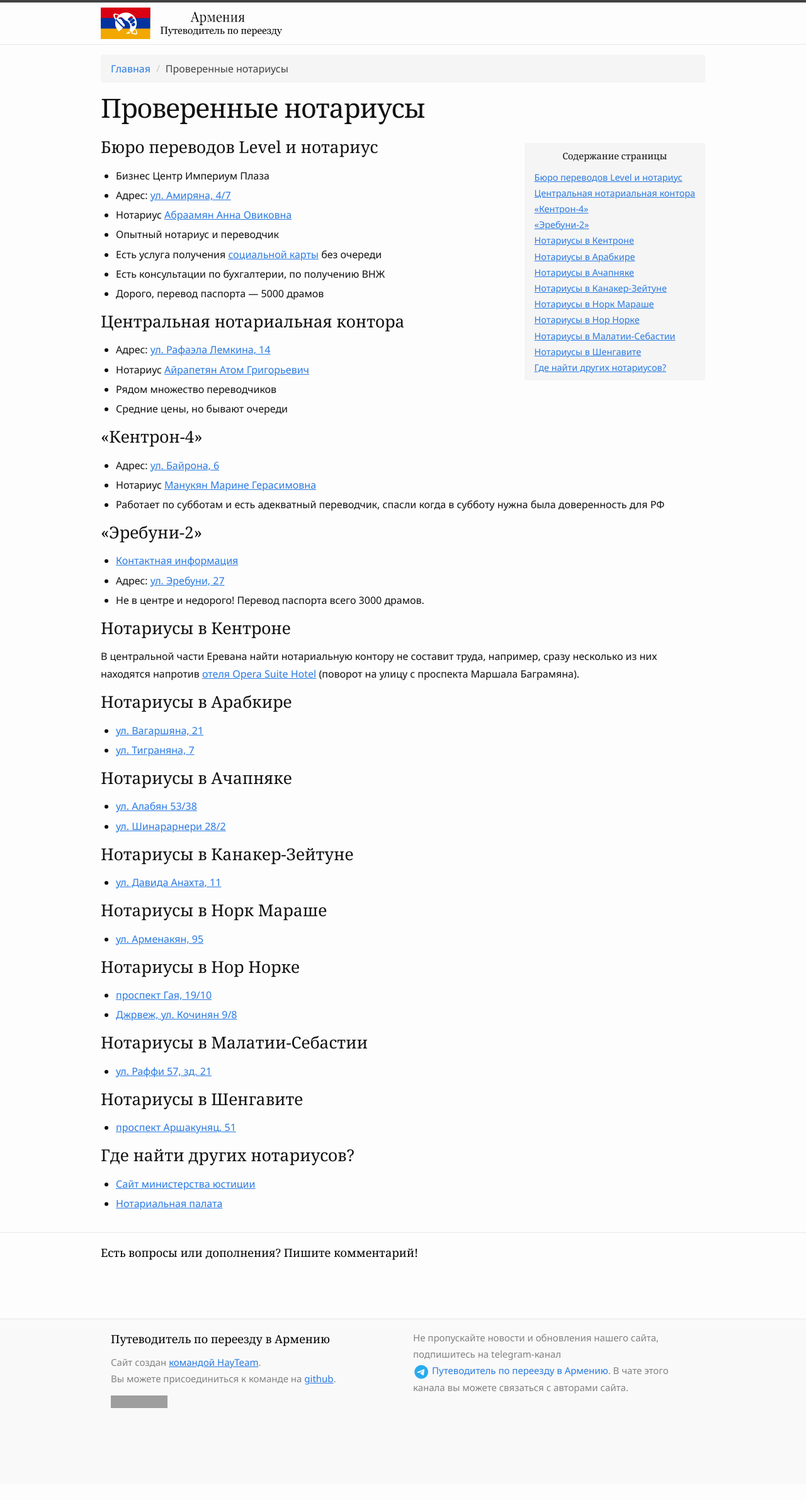
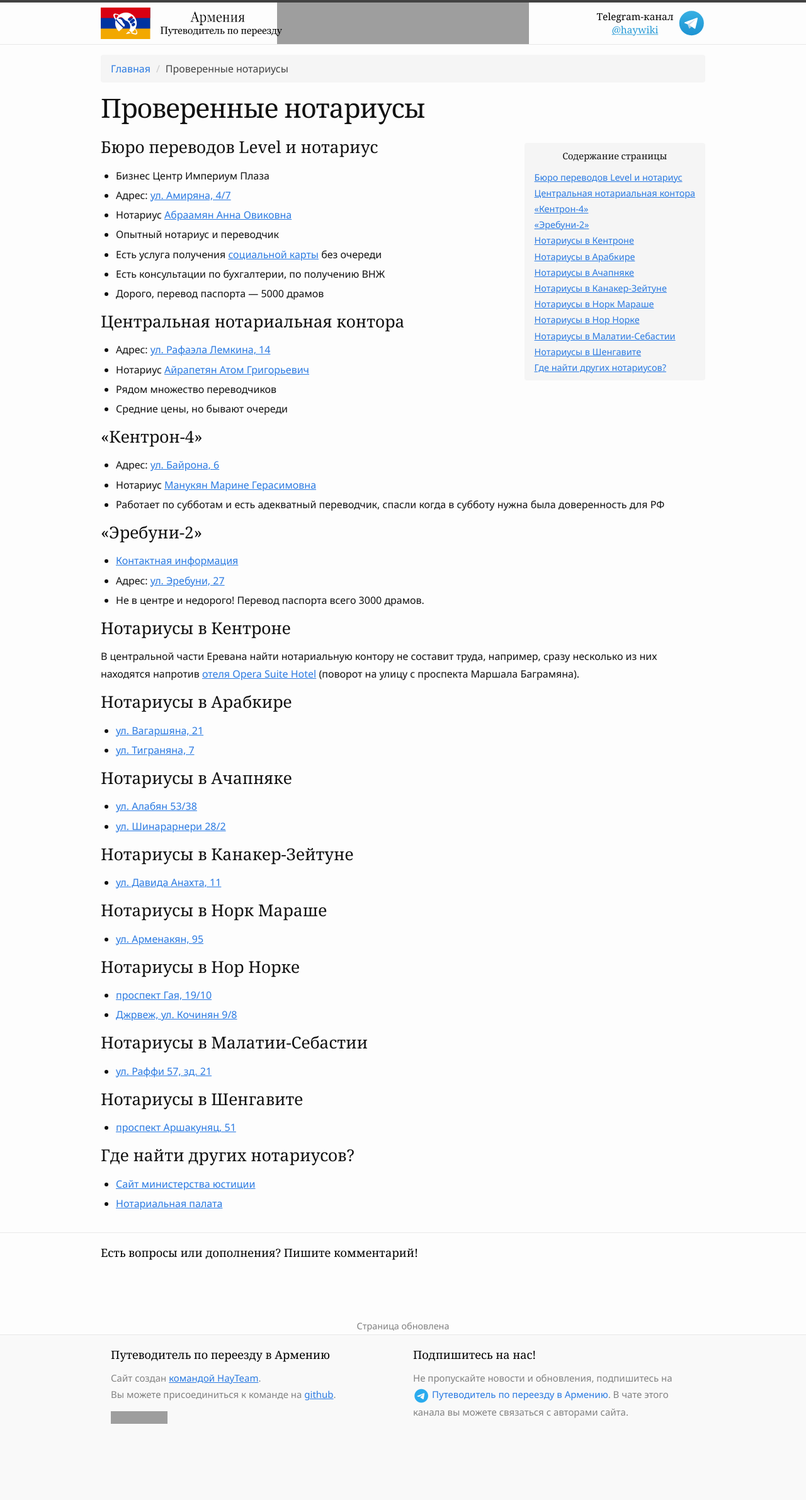
Before and after one commit to haywiki/haywiki.github.io, a Jekyll site: the page built from attorneys.md, in a window 1280 px wide. Shown: the whole page at 63% size. Built offline with Jekyll 4.4.1, drawn with Linux system fonts in a browser that asks for light colours; nearby versions of some CDN libraries; a script that is not in the unit is left out; before the commit the page ends 2357 px from its top, so only the background shows below that; grey boxes are pictures that could not be loaded.

Commit message:
ссылка на телегу в шапке

```diff
--- a/_includes/footer.html
+++ b/_includes/footer.html
@@ -6,6 +6,10 @@
         </div>
     </div>
 {% endif %}
+
+<div style="text-align: center; font-size: 0.9em; color: grey;">
+    Страница обновлена {{ page.last_modified_at | date: "%d.%m.%Y"  }}
+</div>
 
 <footer class="site-footer darken">
     <div class="wrapper">
@@ -23,7 +27,8 @@
                 </p>
             </div>
             <div class="footer-col">
-                Не пропускайте новости и обновления нашего сайта, подпишитесь на telegram-канал
+                <h2 class="footer-heading">Подпишитесь на нас!</h2>
+                Не пропускайте новости и обновления, подпишитесь на
                 <nobr><i class="fa-brands fa-telegram"></i> <a href="https://t.me/haywiki">Путеводитель по переезду в Армению</a></nobr>.
                 В чате этого канала вы можете связаться с авторами сайта.
             </div>
--- a/_includes/header.html
+++ b/_includes/header.html
@@ -3,6 +3,7 @@
         {%- assign default_paths = site.pages | map: "path" -%}
         {%- assign page_paths = site.header_pages | default: default_paths -%}
         {%- assign titles_size = site.pages | map: 'title' | join: '' | size -%}
-        <a class="site-title" rel="author" href="{{ "/" | relative_url }}"><img src="/assets/logo-full.svg" alt="{{ site.title | escape }}" style="width: 300px; height: 50px;"></a>
+        <a class="site-title" href="{{ "/" | relative_url }}"><img src="/assets/logo-full.svg" alt="{{ site.title | escape }}"></a>
+        <a class="telegram" href="https://t.me/haywiki"><img src="/assets/telegram.svg" alt="Подпишитесь на наш Telegram-канал"></a>
     </div>
 </header>
--- a/_sass/_layout/_layout.scss
+++ b/_sass/_layout/_layout.scss
@@ -22,28 +22,6 @@
   }
 }
 
-.site-header {
-  border-top: .25rem solid $grey-color-dark;
-  border-bottom: 1px solid $grey-color-light;
-
-  // Positioning context for the mobile navigation icon
-  position: relative;
-
-  .site-title {
-    font-size: 1.625rem;
-    font-weight: 300;
-    letter-spacing: -1px;
-    padding: .5rem 0;
-    margin-bottom: 0;
-    float: left;
-
-    &,
-    &:visited {
-      color: $grey-color-dark;
-    }
-  }
-}
-
 .wrapper {
   max-width: $content-width;
   margin-right: auto;
--- a/_sass/_layout/_subscribe.scss
+++ /dev/null
@@ -1,41 +0,0 @@
-.subscribe {
-  text-align: center;
-
-  input, button {
-    display: inline-block;
-    vertical-align: bottom;
-    font-weight: $base-font-weight;
-    line-height: 1.5;
-    padding: .5rem 1rem;
-    font-size: 1rem;
-    border-radius: .3rem;
-  }
-
-  input[type=email] {
-    color: #212529;
-    background-color: #fff;
-    background-clip: padding-box;
-    border: 1px solid #ced4da;
-    -webkit-appearance: none;
-    -moz-appearance: none;
-    appearance: none;
-    transition: border-color .15s ease-in-out,box-shadow .15s ease-in-out;
-  }
-
-  button {
-    text-align: center;
-    cursor: pointer;
-    -webkit-user-select: none;
-    -moz-user-select: none;
-    -ms-user-select: none;
-    user-select: none;
-    border: 1px solid #337ab7;
-    transition: color .15s ease-in-out, background-color .15s ease-in-out, border-color .15s ease-in-out, box-shadow .15s ease-in-out;
-    color: #fff;
-    background-color: #337ab7;
-    &:hover {
-      background-color: #2b689c;
-      border-color: #296292;
-    }
-  }
-}
--- a/_sass/_layout/main.scss
+++ b/_sass/_layout/main.scss
@@ -1,4 +1,30 @@
-@import "layout", "subscribe", "home", "post", "breadcrumb";
+@import "layout", "home", "post", "breadcrumb";
+
+.site-header {
+  border-top: .25rem solid $grey-color-dark;
+  border-bottom: 1px solid $grey-color-light;
+
+  // Positioning context for the mobile navigation icon
+  position: relative;
+
+  .site-title, .telegram {
+    padding: .5rem 0;
+    margin-bottom: 0;
+    float: left;
+  }
+
+  .site-title > img { width: 300px; height: 50px; }
+  .telegram {
+    float: right;
+    > img { width: 180px; height: 50px; }
+  }
+
+  @media #{$breakpoint-sm-up} {
+    background-image: url('/assets/panic.svg');
+    background-repeat: no-repeat;
+    background-position: center center;
+  }
+}
 
 .btn {
   display: inline-block;
```
Also changed, not shown: assets/telegram.svg (added).
